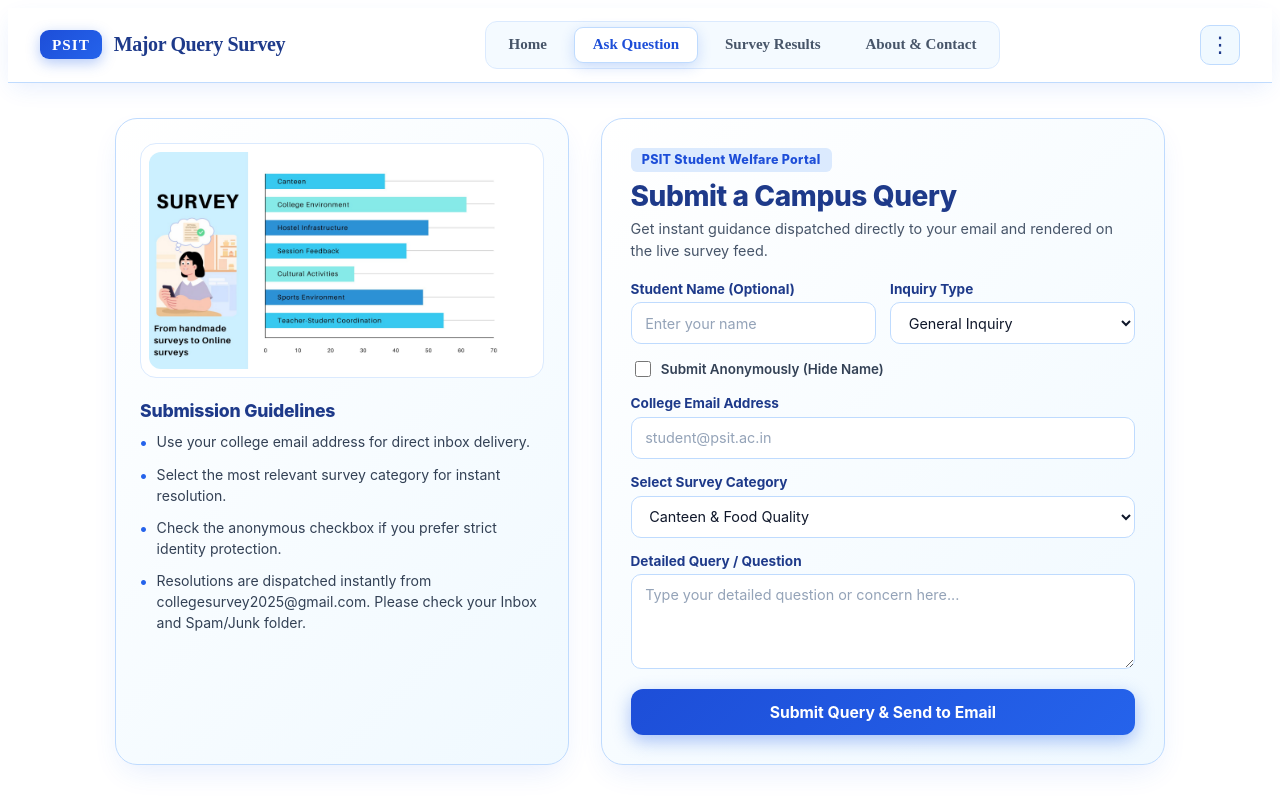
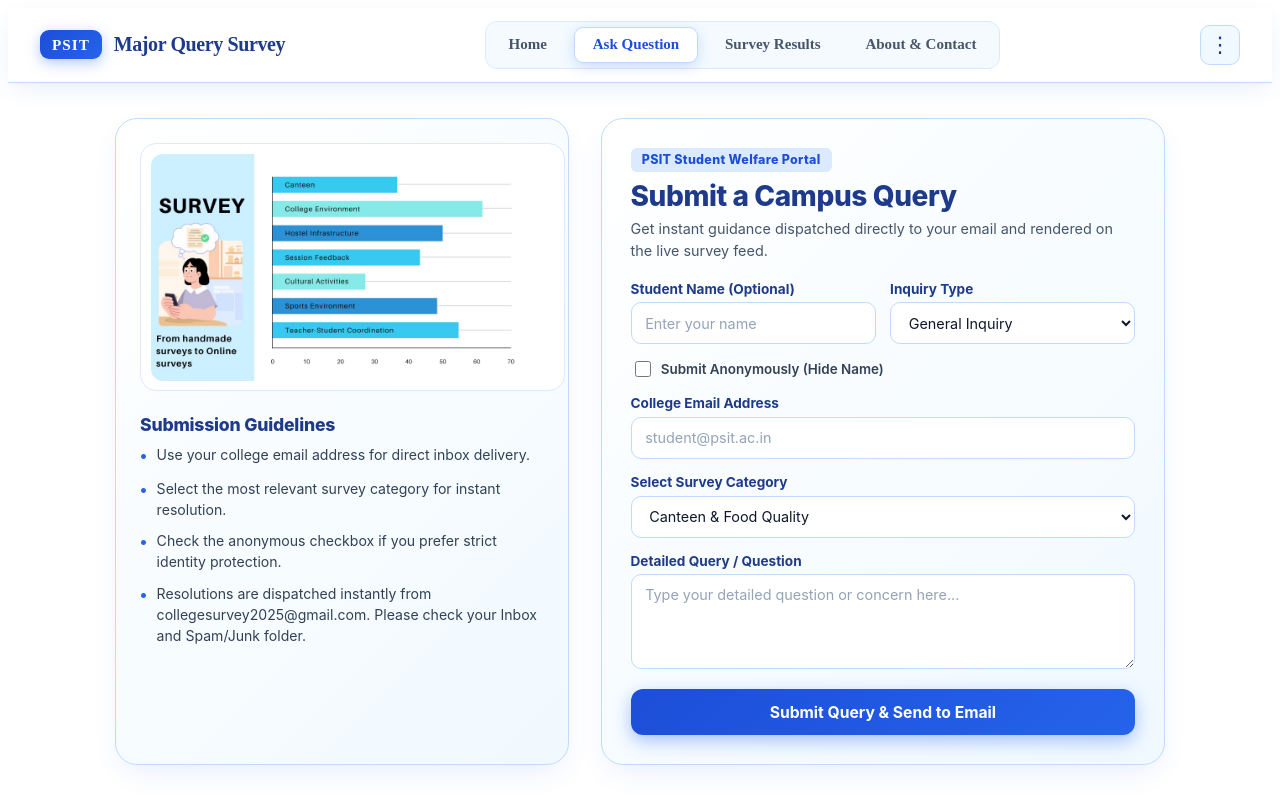
Before and after one commit to jaishree-verma/College_Survey, a React (Vite) app in the folder frontend/: page /question in a window 1280 px wide. Shown: the top 800 px of the page. Built offline with nearby package versions, Linux system fonts and the light colour scheme.

Commit message:
Fix survey illustration image clipping and container ratio in QueryForm

```diff
--- a/frontend/src/Components/QueryForm.css
+++ b/frontend/src/Components/QueryForm.css
@@ -44,13 +44,19 @@
   background: #ffffff;
   border-radius: 16px;
   border: 1px solid #dbeafe;
-  padding: 0.5rem;
+  padding: 0.6rem;
   overflow: hidden;
+  display: flex;
+  justify-content: center;
+  align-items: center;
+  width: 100%;
 }
 
 .query-image-wrapper img {
   width: 100%;
   height: auto;
+  max-height: 260px;
+  object-fit: contain;
   border-radius: 12px;
   display: block;
 }
```
